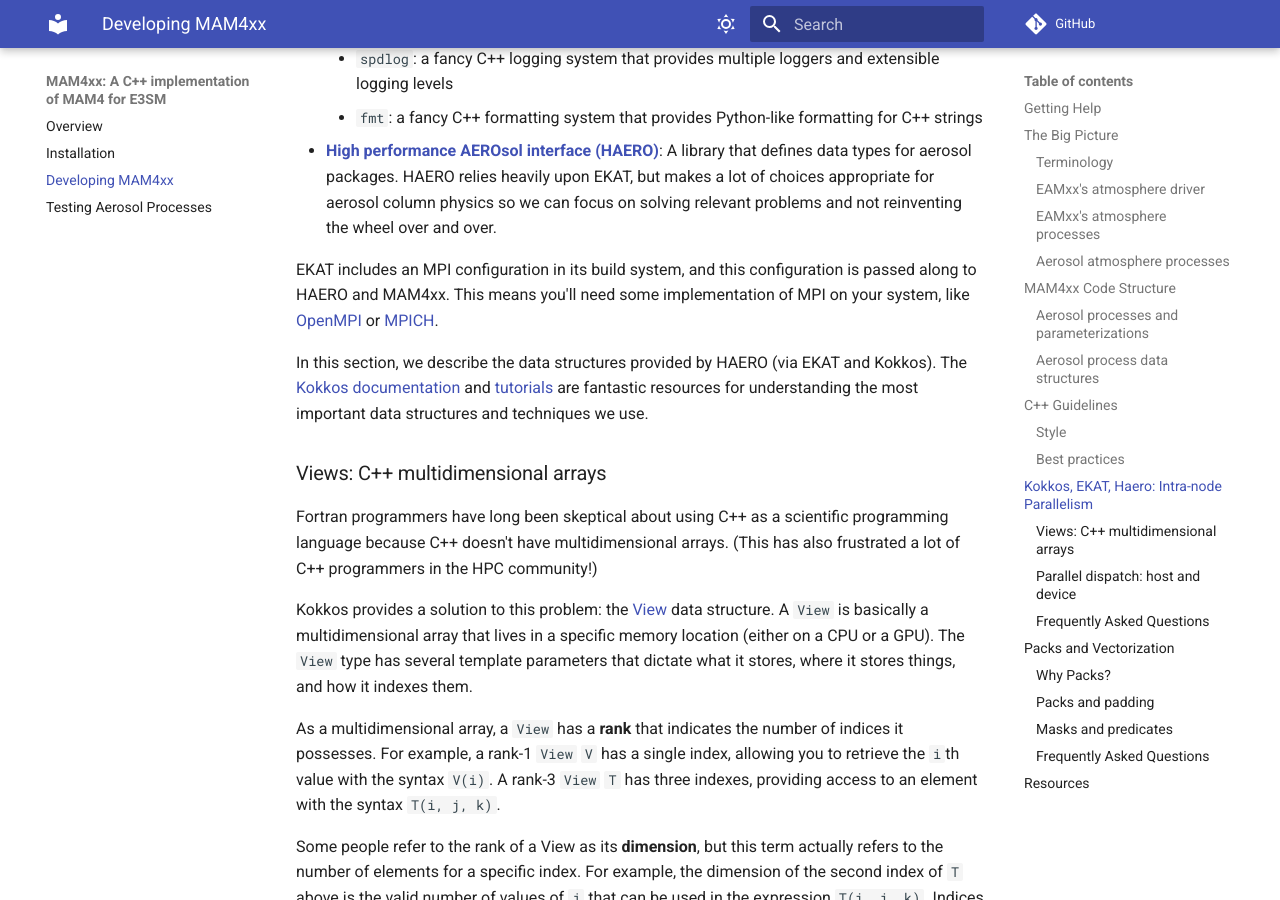
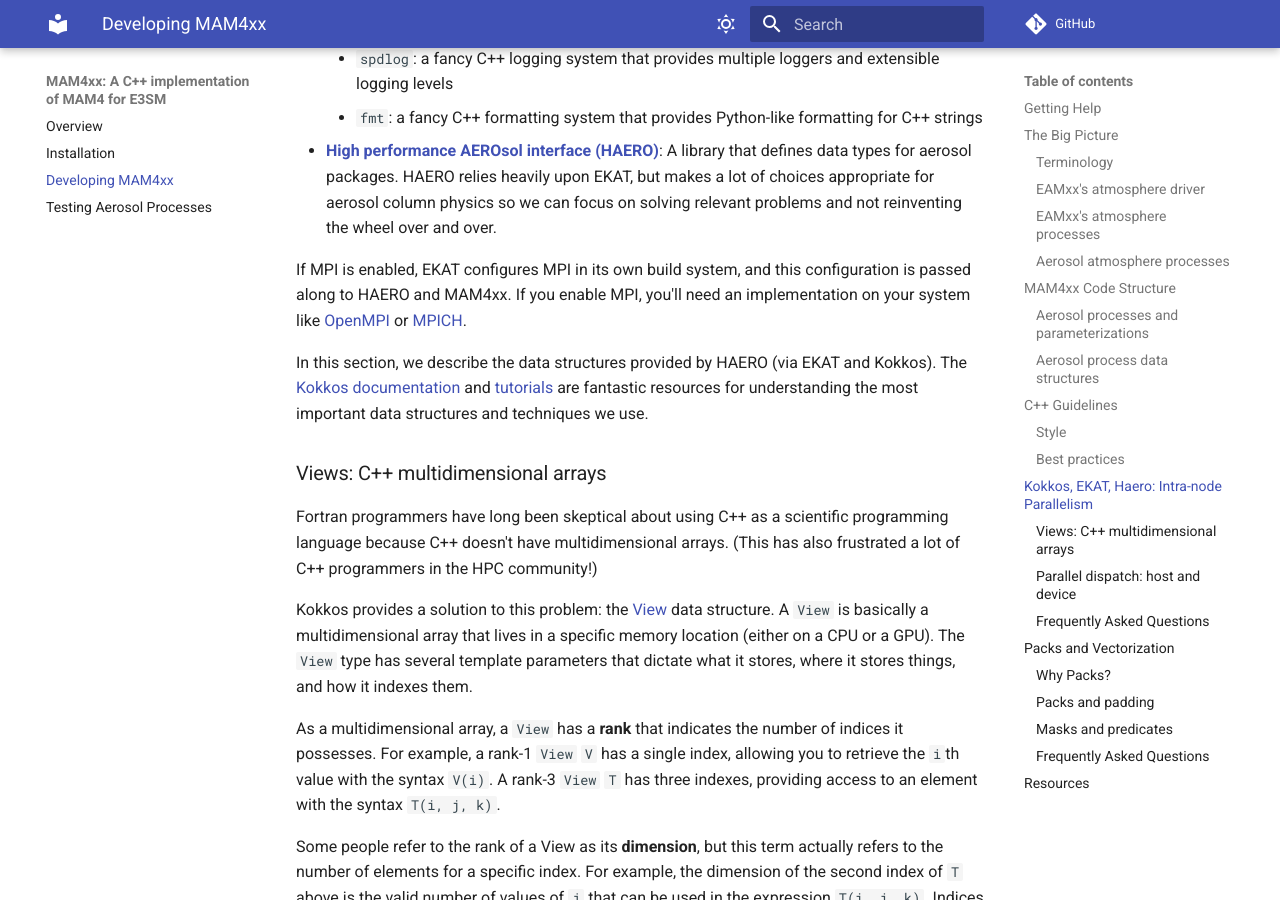
Before and after one commit to eagles-project/mam4xx, an MkDocs documentation site: the page built from docs/development.md, in a window 1280 px wide and 900 px high, scrolled down 7697 px. Built offline with MkDocs 1.6.1 and Material for MkDocs 9.7.7, drawn with Linux system fonts in a browser that asks for light colours; comment, search, counter and statistics services are not loaded; some of the changed text lies outside the part shown.

Commit message:
Doc updates.

```diff
--- a/docs/development.md
+++ b/docs/development.md
@@ -235,7 +235,7 @@ with a few notable _exceptions_:
   even if they are only a single line, for consistency and readability.
 * We use `EKAT_ASSERT` instead of `assert` to ensure that all MPI processes
   are properly shut down when a program terminates because of a violated
-  assertion.
+  assertion (when MPI is enabled).
 
 These style conventions are enforced with the following build targets, which
 you can run from your build directory:
@@ -305,10 +305,10 @@ couple of additional layers:
   so we can focus on solving relevant problems and not reinventing the wheel
   over and over.
 
-EKAT includes an MPI configuration in its build system, and this configuration
-is passed along to HAERO and MAM4xx. This means you'll need some implementation
-of MPI on your system, like [OpenMPI](https://www.open-mpi.org) or
-[MPICH](https://www.mpich.org).
+If MPI is enabled, EKAT configures MPI in its own build system, and this
+configuration is passed along to HAERO and MAM4xx. If you enable MPI, you'll
+need an implementation on your system like [OpenMPI](https://www.open-mpi.org)
+or [MPICH](https://www.mpich.org).
 
 In this section, we describe the data structures provided by HAERO (via EKAT
 and Kokkos). The [Kokkos documentation](https://kokkos.github.io/kokkos-core-wiki/)
```
Also changed, not shown: README.md (+3 -2 lines), docs/installation.md (+3 -2 lines).
